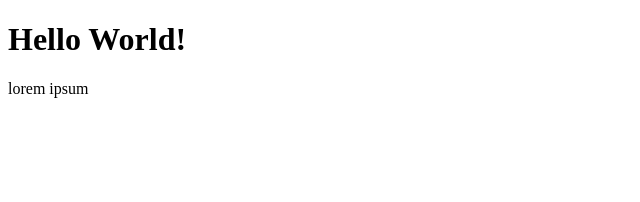
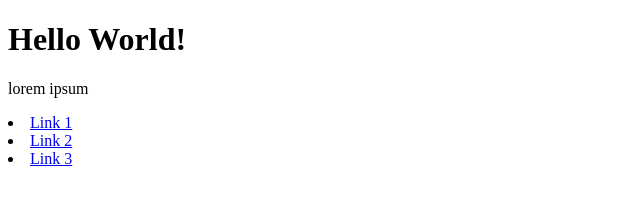
Before and after one commit to bartekm94/Bartek-git, a plain HTML site: page src/index.html in a window 1280 px wide. Shown: the whole page, without its empty margins (0-640 px from the left). Drawn offline with Linux system fonts and the light colour scheme.

Commit message:
addd navigation

```diff
--- a/src/index.html
+++ b/src/index.html
@@ -10,5 +10,9 @@
 <body>
   <h1>Hello World!</h1>
   <p>lorem ipsum</p>
+  <nav>
+	<li><a href="#">Link 1</a></li>
+	<li><a href="#">Link 2</a></li>
+	<li><a href="#">Link 3</a></li>
 </body>
 </html>
```
